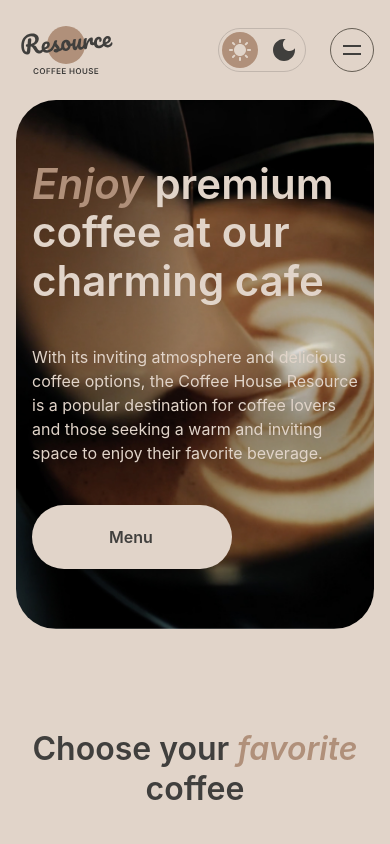
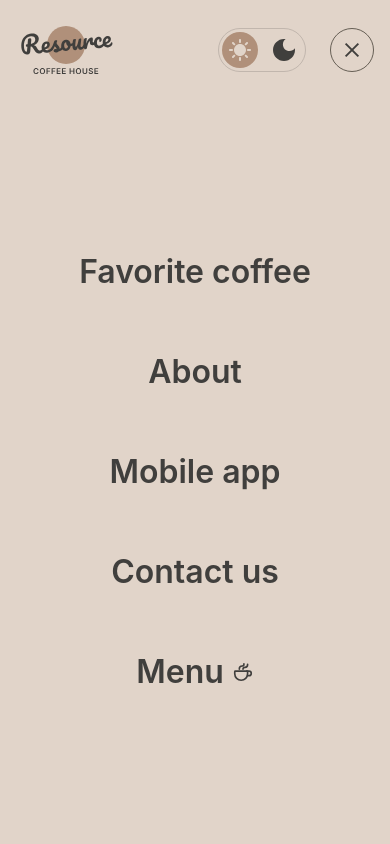
Before and after one commit to Giotu/rsschool-landing-page, a website built with Vite: page index.html in a window 390 px wide. Both pictures are taken after a click on the button 352 px from the left and 50 px from the top of the page. Shown: the top 844 px of the page. Built offline with nearby package versions, Linux system fonts and the light colour scheme.

Commit message:
feat: add responsive burger menu

```diff
--- a/index.html
+++ b/index.html
@@ -38,6 +38,16 @@
               <li class="navigation__item">
                 <a href="#contact" class="navigation__link">Contact us</a>
               </li>
+              <li class="navigation__item navigation__item--menu">
+                <a href="./menu.html" class="menu-link"
+                  ><span>Menu</span>
+                  <svg class="icon">
+                    <use
+                      href="./src/assets/images/sprite.svg#icon-coffee-cup"
+                    ></use>
+                  </svg>
+                </a>
+              </li>
             </ul>
           </nav>
           <div class="header__actions">
@@ -60,7 +70,7 @@
                 </svg>
               </span>
             </button>
-            <a href="./menu.html" class="menu-link"
+            <a href="./menu.html" class="menu-link menu-link--desktop"
               ><span>Menu</span>
               <svg class="icon">
                 <use
--- a/src/css/components.css
+++ b/src/css/components.css
@@ -18,6 +18,10 @@
 .navigation__list {
   display: flex;
   gap: var(--space-2xl);
+}
+
+.navigation__item--menu {
+  display: none;
 }
 
 .navigation__link,
@@ -78,25 +82,33 @@
 }
 
 .button-burger {
+  position: relative;
   display: none;
-  flex-direction: column;
-  justify-content: center;
-  align-items: center;
-  gap: 6px;
   width: 44px;
   height: 44px;
+  align-items: center;
+  justify-content: center;
   background: transparent;
   border: 1px solid var(--color-bg-container);
   border-radius: 50%;
 }
 
-.button-burger::after,
+.button-burger::before,
+.button-burger::after {
+  content: "";
+  position: absolute;
+  width: 18px;
+  height: 2px;
+  background: var(--color-text-primary);
+  transition: transform 0.3s ease;
+}
+
 .button-burger::before {
-  content: "";
-  display: block;
-  height: 2px;
-  width: 18px;
-  background: var(--color-text-primary);
+  transform: translateY(-4px);
+}
+
+.button-burger::after {
+  transform: translateY(4px);
 }
 
 .hero__inner {
@@ -557,7 +569,11 @@
 
 @media (width <= 900px) {
   .navigation {
-    display: none;
+    font-size: 14px;
+  }
+
+  .navigation__list {
+    gap: var(--space-md);
   }
 
   .footer__inner > * {
@@ -566,12 +582,61 @@
 }
 
 @media (width <= 768px) {
+  .navigation {
+    display: flex;
+    justify-content: center;
+    align-items: center;
+    position: fixed;
+    width: 100%;
+    left: 0;
+    top: var(--header-height);
+    bottom: 0;
+    background: var(--color-bg-page);
+    z-index: 1000;
+    transform: translateX(100%);
+    opacity: 0;
+    transition:
+      transform 0.5s ease,
+      opacity 0.5s ease;
+  }
+
+  .navigation--open {
+    transform: translateX(0);
+    opacity: 1;
+  }
+
+  body.menu-open {
+    overflow: hidden;
+  }
+
+  .navigation__list {
+    flex-direction: column;
+    justify-content: center;
+    align-items: center;
+    font-weight: var(--font-weight-semibold);
+    font-size: 32px;
+    line-height: var(--line-height-h3);
+    gap: 60px;
+  }
+
+  .menu-link--desktop {
+    display: none;
+  }
+
+  .navigation__item--menu {
+    display: block;
+  }
+
   .button-burger {
     display: flex;
   }
 
-  .menu-link {
-    display: none;
+  .button-burger--open::before {
+    transform: rotate(45deg);
+  }
+
+  .button-burger--open::after {
+    transform: rotate(-45deg);
   }
 
   .about__content {
--- /dev/null
+++ b/src/js/burger.js
@@ -0,0 +1,59 @@
+const header = document.querySelector(".header");
+const navigation = document.querySelector(".navigation");
+const btnBurger = document.querySelector(".button-burger");
+let isOpen = false;
+
+const observer = new ResizeObserver(() => {
+  const height = header.getBoundingClientRect().height;
+
+  document.documentElement.style.setProperty("--header-height", `${height}px`);
+});
+
+observer.observe(header);
+
+btnBurger.addEventListener("click", () => {
+  if (isOpen) {
+    closeMenu();
+  } else {
+    window.scrollTo({
+      top: 0,
+      behavior: "smooth",
+    });
+    openMenu();
+  }
+});
+
+navigation.addEventListener("click", (event) => {
+  if (event.target.closest("a")) {
+    closeMenu();
+  }
+});
+
+function closeMenu() {
+  isOpen = false;
+  btnBurger.classList.remove("button-burger--open");
+  navigation.classList.remove("navigation--open");
+  document.body.classList.remove("menu-open");
+}
+
+function openMenu() {
+  isOpen = true;
+  btnBurger.classList.add("button-burger--open");
+  navigation.classList.add("navigation--open");
+  document.body.classList.add("menu-open");
+}
+
+document.addEventListener("keydown", (event) => {
+  if (event.key == "Escape") {
+    if (!isOpen) return;
+    else closeMenu();
+  }
+});
+
+const mediaQuery = window.matchMedia("(width <= 768px)");
+
+mediaQuery.addEventListener("change", (event) => {
+  if (!event.matches && isOpen) {
+    closeMenu();
+  }
+});
--- a/src/js/main.js
+++ b/src/js/main.js
@@ -1,2 +1,3 @@
 import "./theme.js";
+import "./burger.js";
 import "./slider.js";
--- a/src/js/slider.js
+++ b/src/js/slider.js
@@ -5,8 +5,8 @@ const firstIndex = 0;
 const lastIndex = track.children.length - 1;
 const indicators = document.querySelector(".favorites__pagination").children;
 
-let coordX = null;
-let coordY = null;
+let startX = null;
+let startY = null;
 
 let currentIndex = firstIndex;
 
@@ -30,13 +30,13 @@ function goToSlide(newIndex) {
 }
 
 function handleTouchStart(event) {
-  coordX = event.touches[0].clientX;
-  coordY = event.touches[0].clientY;
+  startX = event.touches[0].clientX;
+  startY = event.touches[0].clientY;
 }
 
 function handleTouchEnd(event) {
-  const diffX = event.changedTouches[0].clientX - coordX;
-  const diffY = event.changedTouches[0].clientY - coordY;
+  const diffX = event.changedTouches[0].clientX - startX;
+  const diffY = event.changedTouches[0].clientY - startY;
   const distance = 35;
 
   if (Math.abs(diffY) > Math.abs(diffX)) return;
```
Also changed, not shown: menu.html (+3 -1 lines).
